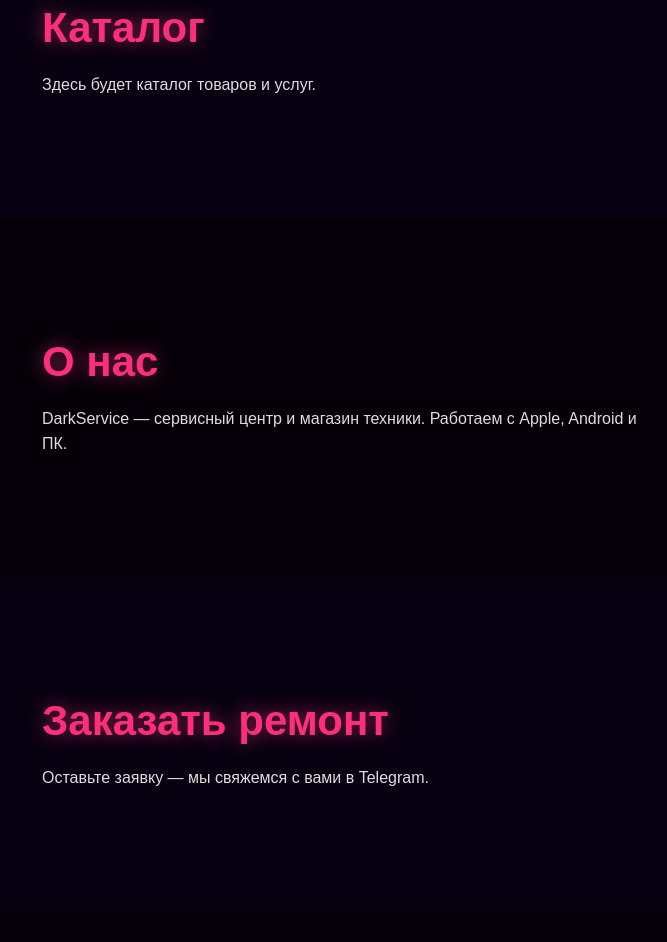
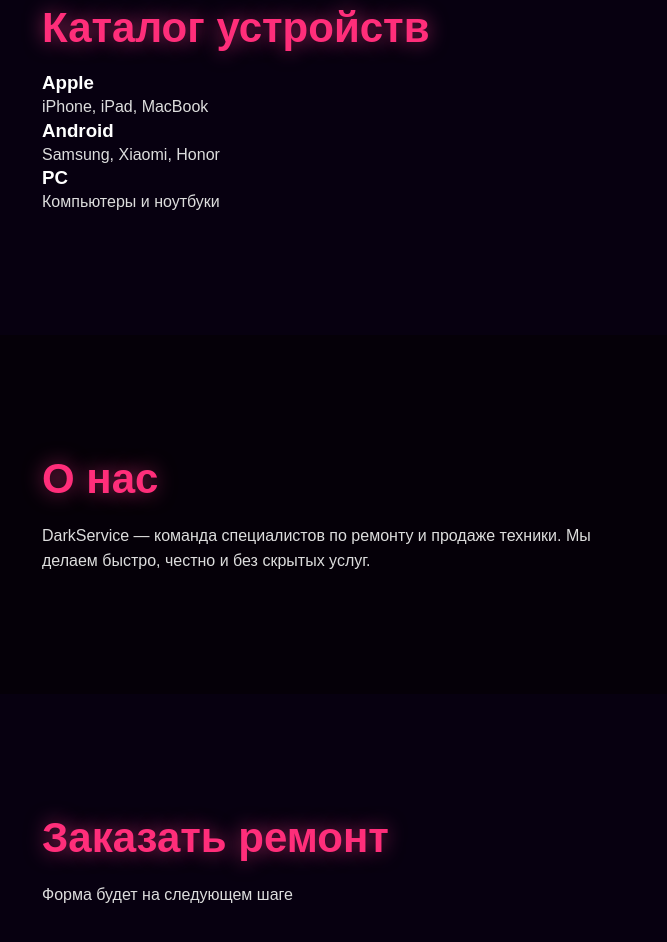
Before and after one commit to nikolayborzenko1331-jpg/darkservice-saas, a website: page public/index.html in a window 1280 px wide. Shown: the part 916-1858 px from the top of the page, without its empty margins (18-685 px from the left). Before the commit the page ends 1826 px from the top, so only its background shows below. Drawn offline with Linux system fonts and the light colour scheme.

Commit message:
Update index.html

```diff
--- a/public/index.html
+++ b/public/index.html
@@ -17,6 +17,7 @@
   </nav>
 </header>
 
+<!-- HERO -->
 <section class="hero">
   <div class="left">
     <h1>
@@ -24,42 +25,49 @@
       сервис и<br>
       магазин
     </h1>
-
     <p>
       Ремонт и продажа техники <b>Apple</b>, Android и ПК<br>
       Прозрачная диагностика, поддержка в Telegram.
     </p>
-
     <a href="#catalog" class="btn">Смотреть каталог</a>
-  </div>
-
-  <div class="right">
-    <div class="glow"></div>
-    <img src="hero.png" alt="">
   </div>
 </section>
 
-<!-- ===== КАТАЛОГ ===== -->
+<!-- КАТАЛОГ -->
 <section id="catalog" class="section">
-  <h2>Каталог</h2>
-  <p>Здесь будет каталог товаров и услуг.</p>
+  <h2>Каталог устройств</h2>
+
+  <div class="cards">
+    <div class="card">
+      <h3>Apple</h3>
+      <p>iPhone, iPad, MacBook</p>
+    </div>
+
+    <div class="card">
+      <h3>Android</h3>
+      <p>Samsung, Xiaomi, Honor</p>
+    </div>
+
+    <div class="card">
+      <h3>PC</h3>
+      <p>Компьютеры и ноутбуки</p>
+    </div>
+  </div>
 </section>
 
-<!-- ===== О НАС ===== -->
+<!-- О НАС -->
 <section id="about" class="section dark">
   <h2>О нас</h2>
   <p>
-    DarkService — сервисный центр и магазин техники.
-    Работаем с Apple, Android и ПК.
+    DarkService — команда специалистов по ремонту и продаже техники.
+    Мы делаем быстро, честно и без скрытых услуг.
   </p>
 </section>
 
-<!-- ===== РЕМОНТ ===== -->
+<!-- РЕМОНТ -->
 <section id="repair" class="section">
   <h2>Заказать ремонт</h2>
-  <p>
-    Оставьте заявку — мы свяжемся с вами в Telegram.
-  </p>
+  <p>Форма будет на следующем шаге</p>
 </section>
 
 </body>
```
